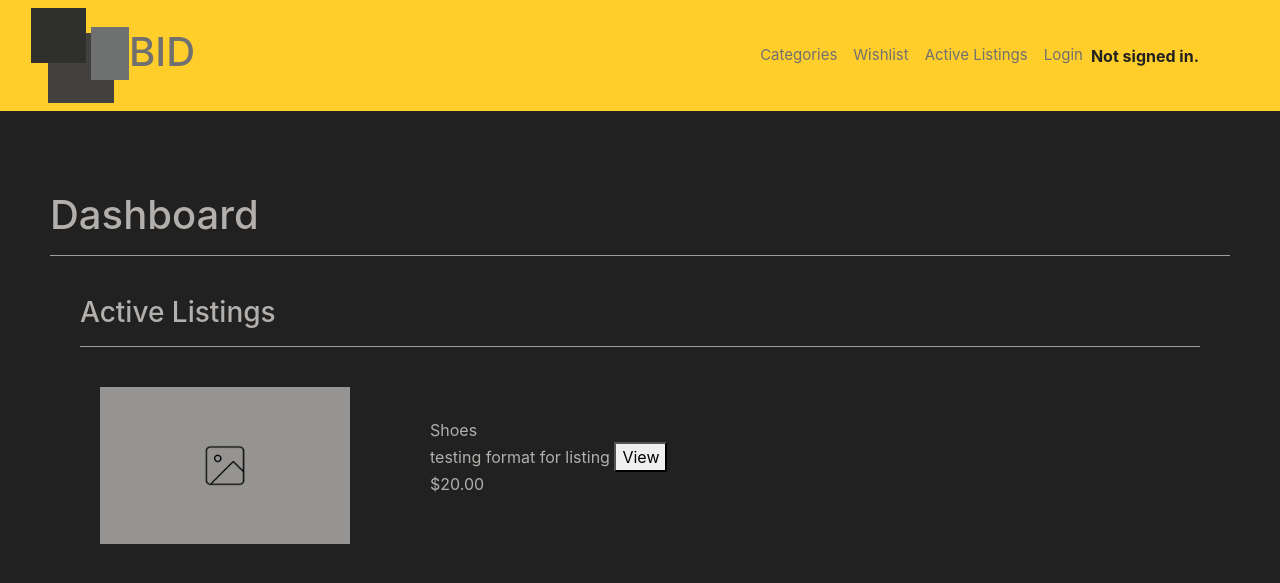
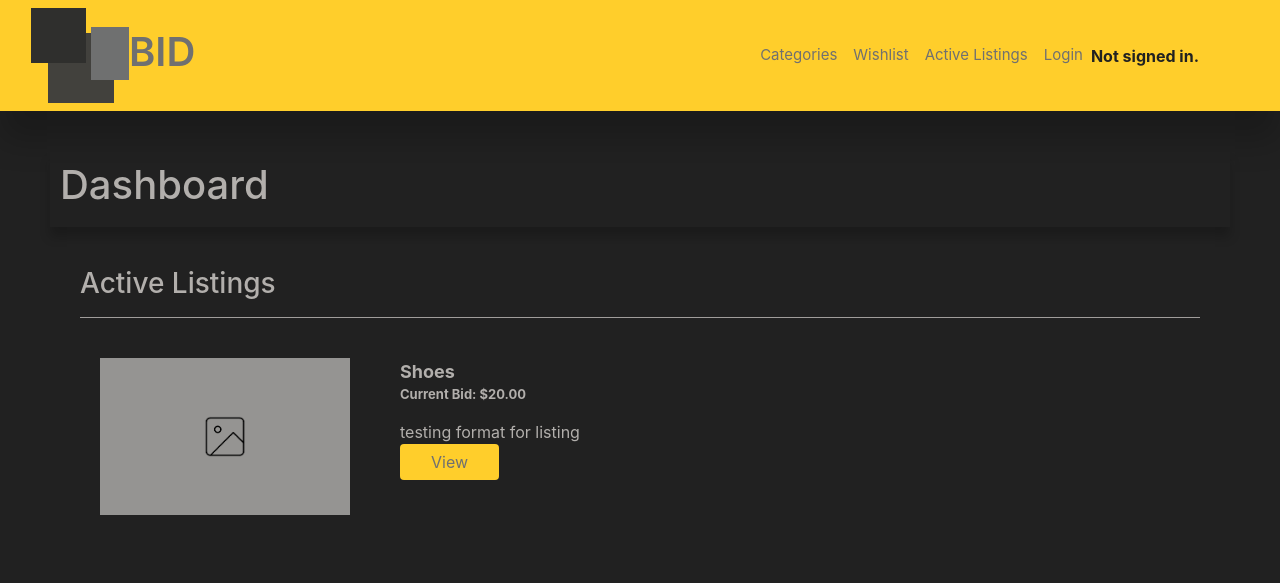
Before and after one commit to peter33chavez/commerce-Project2, a Django app: page / in a window 1280 px wide. Shown: the top 583 px of the page. Run offline with Django 3.2, Linux system fonts and the light colour scheme; some libraries are stand-ins or nearby versions.

Commit message:
box-shadows and oother styling preferances

```diff
--- a/commerce/auctions/static/auctions/styles.css
+++ b/commerce/auctions/static/auctions/styles.css
@@ -7,9 +7,11 @@ hr{
 }
 .title{
     margin: 0 80px;
+
 }
 .navbar{
-    margin-bottom: 80px;
+    margin-bottom: 40px;
+    box-shadow:  0 30px 30px rgba(0,0,0,.2);
 }
 .bg-light{
     background-color: #FFCE2B!important;
@@ -31,7 +33,9 @@ hr{
     color: #707070;
     text-decoration: none;
 }
-
+.logo-item a h1{
+    font-weight: 600;
+}
 .navbar-selects{
     display: flex;
     justify-content: flex-end;
@@ -90,6 +94,9 @@ hr{
 }
 .dashboard{
     margin: 0 50px;
+    padding: 10px;
+    box-shadow: 0 10px 10px 0px rgba(0,0,0,.2);
+
 }
 .current-listings-index{
     margin-top: 40px;
@@ -100,11 +107,21 @@ hr{
 }
 .listing-item{
     display: flex;
-    align-items: center;
+
 }
 .listing-img img{
     width: 250px;
 }
 .listing-details{
-
+    margin-left: 50px;
 }
+.btn{
+    background: #FFCE2B!important;
+    color: #707070!important;
+}
+.listing-title{
+    font-size: 18px;
+}
+.listing-price{
+    font-size: 13px;
+}
--- a/commerce/auctions/templates/auctions/index.html
+++ b/commerce/auctions/templates/auctions/index.html
@@ -3,7 +3,6 @@
 {% block body %}
     <div class='title dashboard'>
         <h1>Dashboard</h1>
-        <hr>
     </div>
     <div class='title current-listings-index'>
         <h3>Active Listings</h3>
@@ -17,10 +16,12 @@
                     <img  src='static/auctions/assets/img-placeholder.png' alt='Listed Item'>
                 </div>
                 <div class='listing-details'>
-                    <div class='title'>Shoes</dv>
-                    <div class='description'>testing format for listing</dv>
-                    <button class='view-btn' type='submit'>View</button>
-                    <div class='price'><p>$20.00</p></div>
+                    <div class='listing-title'><strong>Shoes</strong></div>
+                    <div class='listing-price'>
+                        <strong><p>Current Bid: $20.00</p></strong>
+                    </div>
+                    <div class='listing- description'>testing format for listing</div>
+                    <button class='btn view-btn' type='submit'>View</button>
                 </div>
             </div>
         {% comment %} {%endfor%} {% endcomment %}
```
